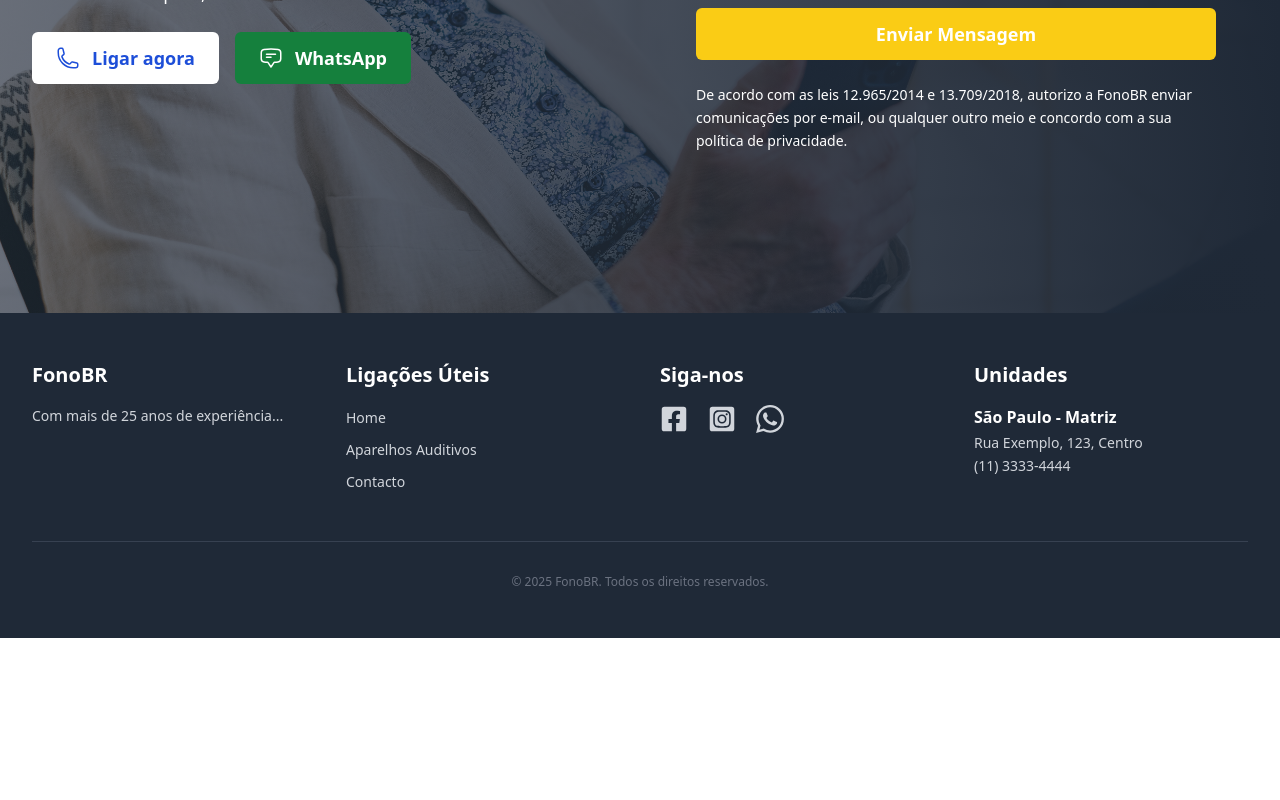
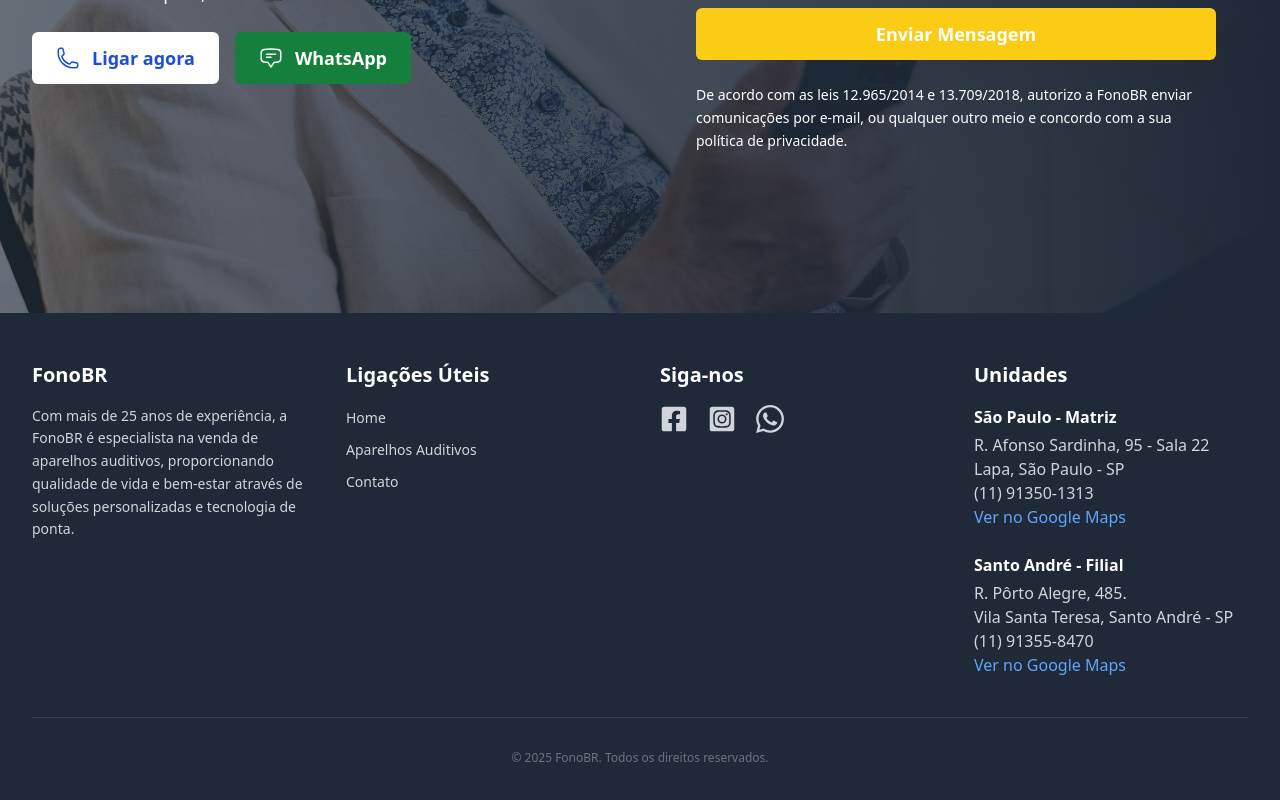
Before and after one commit to dhymas1st/fonobr, a Next.js app: page / in a window 1280 px wide. Shown: the part 2822-3622 px from the top of the page. Before the commit the page ends 3460 px from the top, so only its background shows below. Built offline with nearby package versions, Linux system fonts and the light colour scheme.

Commit message:
feat: Subindo projeto na máquina nova

```diff
--- a/src/app/(main)/aparelhos/page.tsx
+++ b/src/app/(main)/aparelhos/page.tsx
@@ -193,7 +193,7 @@
         {/* CTA para agendar consulta */}
         <div className="text-center mt-16 p-8 bg-[#1d3f66] text-white rounded-lg shadow-xl">
           <h2 className="text-2xl md:text-3xl font-bold mb-4">
-            Não sabe qual aparelho é o ideal para si?
+            Não sabe qual aparelho é o ideal para você?
           </h2>
           <p className="text-lg mb-8 max-w-2xl mx-auto opacity-90">
             Agende uma consulta gratuita com os nossos especialistas em
--- a/src/components/common/Footer.tsx
+++ b/src/components/common/Footer.tsx
@@ -10,7 +10,7 @@
 import { SiWhatsapp } from "react-icons/si";
 
 const WHATSAPP_LINK =
-  "https://wa.me/5511999999999?text=Olá, gostaria de saber mais sobre os serviços da FonoBR.";
+  "https://wa.me/5511913501313?text=Olá, gostaria de saber mais sobre os serviços da FonoBR.";
 
 const Footer: React.FC = () => {
   const handleWhatsAppClick = (e: React.MouseEvent) => {
@@ -34,7 +34,9 @@
         <div>
           <h3 className="text-xl font-bold mb-4">FonoBR</h3>
           <p className="text-gray-300 text-sm leading-relaxed">
-            Com mais de 25 anos de experiência...
+            Com mais de 25 anos de experiência, a FonoBR é especialista na venda
+            de aparelhos auditivos, proporcionando qualidade de vida e bem-estar
+            através de soluções personalizadas e tecnologia de ponta.
           </p>
         </div>
 
@@ -62,7 +64,7 @@
                 href="/contato"
                 className="text-gray-300 hover:text-blue-400 text-sm"
               >
-                Contacto
+                Contato
               </Link>
             </li>
           </ul>
@@ -80,7 +82,7 @@
               <FaFacebookSquare className="h-7 w-7" />
             </a>
             <a
-              href="https://instagram.com/fonobr"
+              href="https://instagram.com/fono_br"
               target="_blank"
               rel="noopener noreferrer"
               className="text-gray-300 hover:text-blue-400"
@@ -102,13 +104,53 @@
         <div>
           <h3 className="text-xl font-bold mb-4">Unidades</h3>
           <address className="not-italic mb-6">
+            {" "}
+            {/* Acessibilidade: tag <address> */}
             <p className="font-semibold mb-1">São Paulo - Matriz</p>
-            <p className="text-gray-300 text-sm">Rua Exemplo, 123, Centro</p>
+            <p className="text-gray-300 text-base">
+              R. Afonso Sardinha, 95 - Sala 22
+            </p>
+            <p className="text-gray-300 text-base">Lapa, São Paulo - SP</p>
             <a
               href="tel:+551133334444"
-              className="text-gray-300 hover:text-blue-400 text-sm"
+              className="text-gray-300 hover:text-blue-400 transition duration-200 text-base"
+              aria-label="Ligar para telefone da FonoBR Matriz São Paulo"
             >
-              (11) 3333-4444
+              (11) 91350-1313
+            </a>
+            <br />
+            <a
+              href="https://www.google.com/maps/search/?api=1&query=FonoBR+São+Paulo+R.+Afonso+Sardinha,+95+-+Sala+22,+Lapa,+São+Paulo+-+SP"
+              target="_blank"
+              rel="noopener noreferrer"
+              className="text-blue-400 hover:underline text-base"
+              aria-label="Ver FonoBR Matriz São Paulo no Google Maps"
+            >
+              Ver no Google Maps
+            </a>
+          </address>
+          <address className="not-italic">
+            <p className="font-semibold mb-1">Santo André - Filial</p>
+            <p className="text-gray-300 text-base">R. Pôrto Alegre, 485.</p>
+            <p className="text-gray-300 text-base">
+              Vila Santa Teresa, Santo André - SP
+            </p>
+            <a
+              href="tel:+551155556666"
+              className="text-gray-300 hover:text-blue-400 transition duration-200 text-base"
+              aria-label="Ligar para telefone da FonoBR Filial Santo André"
+            >
+              (11) 91355-8470
+            </a>
+            <br />
+            <a
+              href="https://www.google.com/maps/search/?api=1&query=FonoBR+Santo+André+R.+Pôrto+Alegre,+485,+Vila+Santa+Teresa,+Santo+André+-+SP"
+              target="_blank"
+              rel="noopener noreferrer"
+              className="text-blue-400 hover:underline text-base"
+              aria-label="Ver FonoBR Filial Santo André no Google Maps"
+            >
+              Ver no Google Maps
             </a>
           </address>
         </div>
--- a/src/components/sections/ContactFormSection.tsx
+++ b/src/components/sections/ContactFormSection.tsx
@@ -56,7 +56,7 @@
             <div className="flex flex-col sm:flex-row space-y-4 sm:space-y-0 sm:space-x-4 mb-8">
               {/* Botão Ligar Agora - Cor de fundo branca, texto azul */}
               <a
-                href="tel:+5511999999999" // Substitua pelo número de telefone real
+                href="tel:+5511913501313" // Substitua pelo número de telefone real
                 className="flex items-center justify-center bg-white hover:bg-gray-100 text-blue-700 font-bold py-3 px-6 rounded-md transition duration-300 transform hover:scale-105 focus:outline-none focus:ring-4 focus:ring-white focus:ring-opacity-50 text-lg"
                 aria-label="Ligar agora para a FonoBR"
               >
@@ -66,7 +66,7 @@
 
               {/* Botão WhatsApp - Cor de fundo do rodapé (gray-800), texto branco */}
               <a
-                href="https://wa.me/5511999999999?text=Olá,%20gostaria%20de%20saber%20mais%20sobre%20os%20aparelhos%20auditivos." // Substitua pelo número de WhatsApp real e mensagem pré-preenchida
+                href="https://wa.me/5511913501313?text=Olá,%20gostaria%20de%20saber%20mais%20sobre%20os%20aparelhos%20auditivos." // Substitua pelo número de WhatsApp real e mensagem pré-preenchida
                 target="_blank"
                 rel="noopener noreferrer"
                 className="flex items-center justify-center bg-green-700 hover:bg-green-600 text-white font-bold py-3 px-6 rounded-md transition duration-300 transform hover:scale-105 focus:outline-none focus:ring-4 focus:ring-gray-600 focus:ring-opacity-50 text-lg"
```
Also changed, not shown: 1 other file (tests, documents, lock files or other folders).
